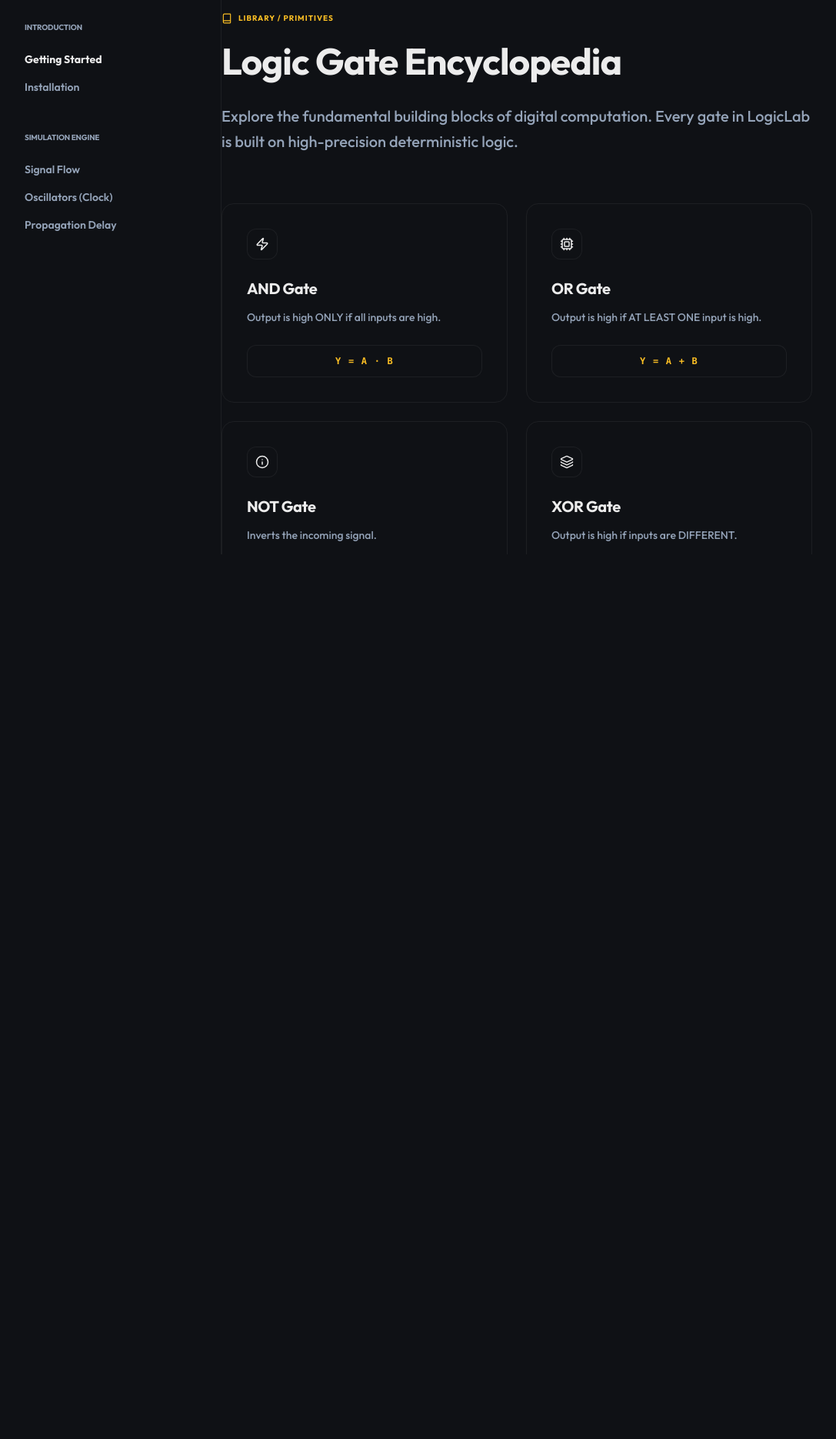
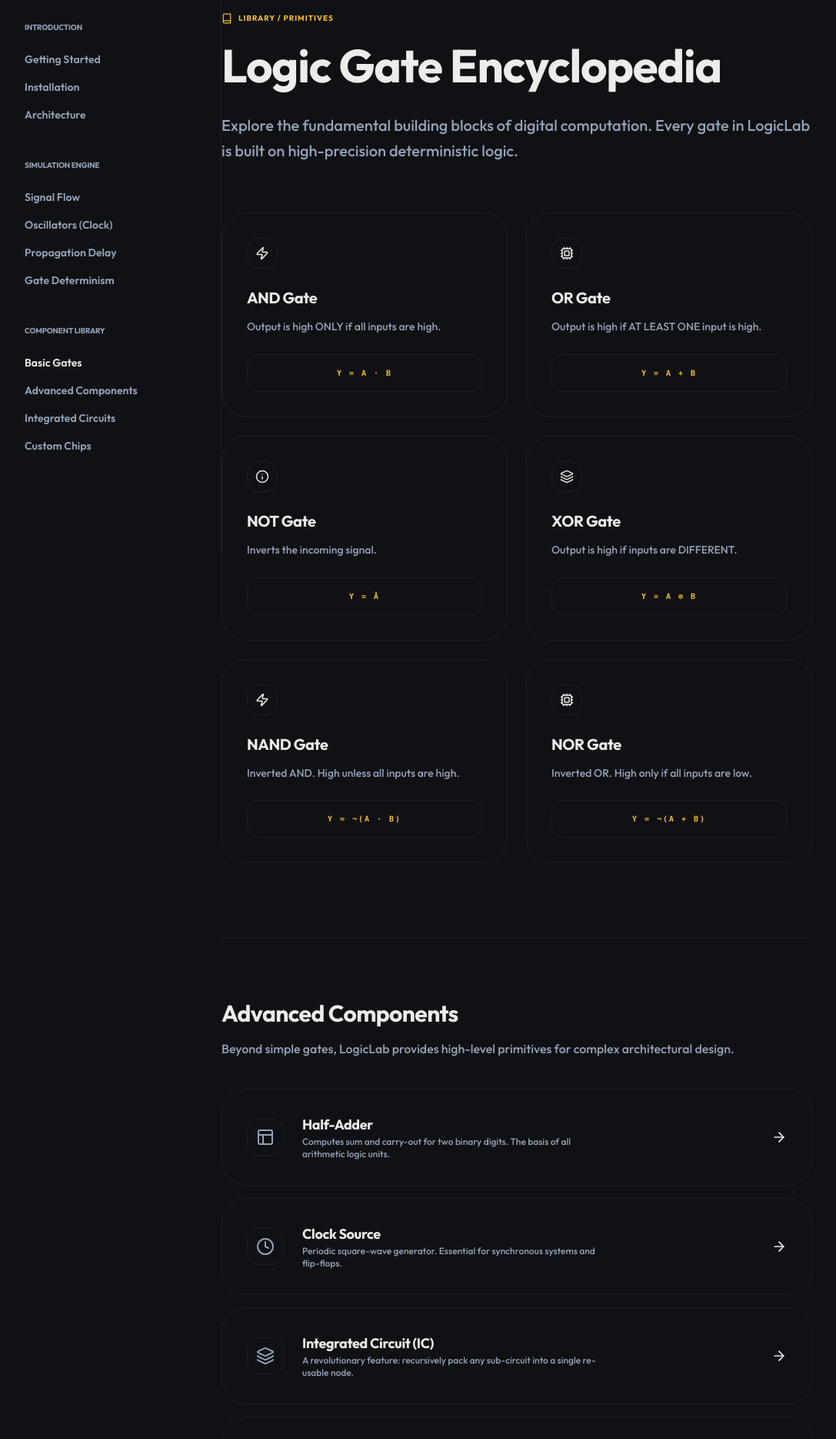
Before and after one commit to Arsh-Pathan/LogicLab, a React (Vite) app: page /docs in a window 1280 px wide. Shown: the part 80-1949 px from the top of the page at 77% size, without its empty margins (0-1087 px from the left). Before the commit the page ends 800 px from the top, so only its background shows below. Built offline with nearby package versions, Linux system fonts and the light colour scheme; no server answers.

Commit message:
feat: Implement core WorkspacePage with new UI store, tutorial overlay, and additional content pages.

```diff
--- /dev/null
+++ b/src/components/common/TutorialOverlay.tsx
@@ -0,0 +1,113 @@
+import { useState } from 'react';
+import { X, ArrowRight, MousePointer2, Box, Cpu, Save, Lightbulb } from 'lucide-react';
+import { useUIStore } from '../../store/uiStore';
+
+const STEPS = [
+  {
+    title: "Welcome to LogicLab",
+    desc: "I'm so glad you're here! LogicLab is a powerful playground where you can design digital circuits, build custom chips, and learn how computers actually think under the hood.",
+    icon: <Cpu className="text-accent" size={32} />,
+  },
+  {
+    title: "The Canvas",
+    desc: "This is where the magic happens. You can click and drag logic gates from the library on the left. Connect the small circles (pins) to create signal paths.",
+    icon: <MousePointer2 className="text-blue-500" size={32} />,
+  },
+  {
+    title: "Integrated Circuits (ICs)",
+    desc: "Built something cool? Select your gates and click 'Build IC' to package them into a single, custom block. It's like creating your own LEGO pieces!",
+    icon: <Box className="text-emerald-500" size={32} />,
+  },
+  {
+    title: "Saving Your Work",
+    desc: "Don't lose your hard work. Sign in to save your designs to my cloud. You can access your logic labs from any device, anywhere.",
+    icon: <Save className="text-amber-500" size={32} />,
+  },
+  {
+    title: "You're all set!",
+    desc: "Explore the community tab to see what others have built, or dive into the 'Learn' track to master some serious computer science concepts.",
+    icon: <Lightbulb className="text-yellow-400" size={32} />,
+  }
+];
+
+export default function TutorialOverlay() {
+  const [currentStep, setCurrentStep] = useState(0);
+  const showTutorial = useUIStore((s) => s.showTutorial);
+  const setShowTutorial = useUIStore((s) => s.setShowTutorial);
+
+  if (!showTutorial) return null;
+
+  const step = STEPS[currentStep];
+  const isLast = currentStep === STEPS.length - 1;
+
+  const handleNext = () => {
+    if (isLast) {
+      handleClose();
+    } else {
+      setCurrentStep(s => s + 1);
+    }
+  };
+
+  const handleClose = () => {
+    setShowTutorial(false);
+    localStorage.setItem('logiclab_tutorial_completed', 'true');
+  };
+
+  return (
+    <div className="fixed inset-0 z-[100] flex items-center justify-center p-6 bg-app/80 backdrop-blur-xl transition-all duration-500 animate-in fade-in">
+      <div className="bg-sidebar border border-border-strong rounded-[2.5rem] shadow-2xl max-w-lg w-full overflow-hidden flex flex-col">
+        {/* Header */}
+        <div className="p-8 pb-0 flex justify-end">
+          <button
+            onClick={handleClose}
+            className="p-2 rounded-xl hover:bg-main/5 text-dim hover:text-main transition-all"
+          >
+            <X size={20} />
+          </button>
+        </div>
+
+        {/* Content */}
+        <div className="p-8 pt-4 text-center">
+            <div className="w-16 h-16 bg-app rounded-2xl flex items-center justify-center mx-auto mb-8 border border-border-main shadow-sm">
+                {step.icon}
+            </div>
+
+            <h2 className="text-3xl font-bold tracking-tight mb-4">{step.title}</h2>
+            <p className="text-dim font-medium leading-relaxed mb-10">
+                {step.desc}
+            </p>
+
+            {/* Pagination dots */}
+            <div className="flex justify-center gap-1.5 mb-10">
+                {STEPS.map((_, i) => (
+                    <div
+                        key={i}
+                        className={`h-1.5 rounded-full transition-all duration-300 ${i === currentStep ? 'w-8 bg-accent' : 'w-1.5 bg-border-strong'}`}
+                    />
+                ))}
+            </div>
+
+            {/* Actions */}
+            <div className="flex flex-col gap-3">
+                <button
+                    onClick={handleNext}
+                    className="w-full h-14 bg-main text-app rounded-2xl font-bold flex items-center justify-center gap-3 hover:opacity-90 transition-all active:scale-[0.98]"
+                >
+                    {isLast ? "Let's Go!" : "Next Step"}
+                    {!isLast && <ArrowRight size={18} />}
+                </button>
+
+                {!isLast && (
+                    <button
+                        onClick={handleClose}
+                        className="text-xs font-bold text-dim hover:text-main py-2 transition-colors uppercase tracking-widest"
+                    >
+                        Skip Tutorial
+                    </button>
+                )}
+            </div>
+        </div>
+      </div>
+    </div>
+  );
+}
--- a/src/index.css
+++ b/src/index.css
@@ -63,13 +63,12 @@
 
 html, body, #root {
   width: 100%;
-  height: 100%;
+  min-height: 100%;
   margin: 0;
   padding: 0;
   background-color: var(--bg-app);
   color: var(--text-main);
   font-family: var(--font-sans);
-  overflow: hidden;
 }
 
 /* Sophisticated Typography */
--- a/src/pages/DocsPage.tsx
+++ b/src/pages/DocsPage.tsx
@@ -11,11 +11,26 @@
   { name: 'NOR Gate', icon: <Cpu size={18} />, desc: 'Inverted OR. High only if all inputs are low.', logic: 'Y = ¬(A + B)' },
 ];
 
+const CATEGORIES = [
+  {
+    title: 'Introduction',
+    items: ['Getting Started', 'Installation', 'Architecture']
+  },
+  {
+    title: 'Simulation Engine',
+    items: ['Signal Flow', 'Oscillators (Clock)', 'Propagation Delay', 'Gate Determinism']
+  },
+  {
+    title: 'Component Library',
+    items: ['Basic Gates', 'Advanced Components', 'Integrated Circuits', 'Custom Chips']
+  }
+];
+
 export default function DocsPage() {
   const navigate = useNavigate();
 
   return (
-    <div className="min-h-screen bg-app text-main">
+    <div className="min-h-screen bg-app text-main pb-32">
       {/* Side Navigation */}
       <div className="fixed top-0 left-0 bottom-0 w-72 bg-sidebar border-r border-border-main p-8 overflow-y-auto hidden lg:block">
         <div className="flex items-center gap-3 mb-12 cursor-pointer" onClick={() => navigate('/home')}>
@@ -24,21 +39,18 @@
         </div>
 
         <nav className="space-y-12">
-          <div>
-            <h4 className="text-[10px] font-black uppercase tracking-[0.2em] text-dim mb-6">Introduction</h4>
-            <div className="space-y-4">
-               <button className="flex items-center gap-3 text-sm font-bold text-main">Getting Started</button>
-               <button className="flex items-center gap-3 text-sm font-semibold text-dim hover:text-main">Installation</button>
+          {CATEGORIES.map((cat, i) => (
+            <div key={i}>
+              <h4 className="text-[10px] font-black uppercase tracking-[0.2em] text-dim mb-6">{cat.title}</h4>
+              <div className="space-y-4">
+                 {cat.items.map((item, j) => (
+                    <button key={j} className={`flex items-center gap-3 text-sm font-semibold transition-colors ${i === 2 && j === 0 ? 'text-main font-bold' : 'text-dim hover:text-main'}`}>
+                        {item}
+                    </button>
+                 ))}
+              </div>
             </div>
-          </div>
-          <div>
-            <h4 className="text-[10px] font-black uppercase tracking-[0.2em] text-dim mb-6">Simulation Engine</h4>
-            <div className="space-y-4">
-               <button className="flex items-center gap-3 text-sm font-semibold text-dim hover:text-main">Signal Flow</button>
-               <button className="flex items-center gap-3 text-sm font-semibold text-dim hover:text-main">Oscillators (Clock)</button>
-               <button className="flex items-center gap-3 text-sm font-semibold text-dim hover:text-main">Propagation Delay</button>
-            </div>
-          </div>
+          ))}
         </nav>
       </div>
 
@@ -49,20 +61,20 @@
             <Book size={14} /> Library / Primitives
           </div>
 
-          <h1 className="text-5xl font-bold tracking-tight mb-8">Logic Gate Encyclopedia</h1>
+          <h1 className="text-5xl md:text-6xl font-black tracking-tight mb-8">Logic Gate Encyclopedia</h1>
           <p className="text-xl text-dim font-medium leading-relaxed mb-16">
             Explore the fundamental building blocks of digital computation. Every gate in LogicLab is built on high-precision deterministic logic.
           </p>
 
           <div className="grid grid-cols-1 md:grid-cols-2 gap-6 mb-24">
             {GATES.map((gate, i) => (
-              <div key={i} className="p-8 rounded-2xl bg-sidebar border border-border-main hover:border-accent transition-all group">
-                <div className="w-10 h-10 rounded-xl bg-app border border-border-main flex items-center justify-center mb-6 group-hover:bg-accent group-hover:text-app transition-all">
+              <div key={i} className="p-8 rounded-[2rem] bg-sidebar border border-border-main hover:border-accent transition-all group">
+                <div className="w-10 h-10 rounded-2xl bg-app border border-border-main flex items-center justify-center mb-6 group-hover:bg-accent group-hover:text-app transition-all">
                   {gate.icon}
                 </div>
                 <h3 className="text-xl font-bold mb-3">{gate.name}</h3>
                 <p className="text-sm text-dim font-medium leading-relaxed mb-6">{gate.desc}</p>
-                <div className="p-3 bg-app rounded-xl border border-border-main text-xs font-mono font-bold text-accent text-center tracking-widest">
+                <div className="p-4 bg-app rounded-2xl border border-border-main text-[10px] font-mono font-bold text-accent text-center tracking-[0.2em]">
                   {gate.logic}
                 </div>
               </div>
@@ -70,25 +82,44 @@
           </div>
 
           <div className="pt-20 border-t border-border-main">
-            <h2 className="text-3xl font-bold mb-6">Advanced Components</h2>
+            <h2 className="text-3xl font-bold mb-4">Advanced Components</h2>
+            <p className="text-dim mb-10 font-medium">Beyond simple gates, LogicLab provides high-level primitives for complex architectural design.</p>
+
             <div className="grid grid-cols-1 gap-4">
               {[
-                { name: 'Half-Adder', icon: <Layout />, desc: 'Computes sum and carry-out for two binary digits.' },
-                { name: 'Clock Source', icon: <Clock />, desc: 'Periodic square-wave generator for sequential logic.' },
-                { name: 'Integrated Circuit (IC)', icon: <Layers />, desc: 'Custom abstraction of complex sub-grids into a single gate.' },
+                { name: 'Half-Adder', icon: <Layout />, desc: 'Computes sum and carry-out for two binary digits. The basis of all arithmetic logic units.' },
+                { name: 'Clock Source', icon: <Clock />, desc: 'Periodic square-wave generator. Essential for synchronous systems and flip-flops.' },
+                { name: 'Integrated Circuit (IC)', icon: <Layers />, desc: 'A revolutionary feature: recursively pack any sub-circuit into a single re-usable node.' },
+                { name: 'Multiplexer (MUX)', icon: <Cpu />, desc: 'Selects one of many input signals and forwards it to a single output line.' },
+                { name: 'Flip-Flop (D-Type)', icon: <Zap />, desc: 'A fundamental storage element that captures the value of the D-input at a definite portion of the clock cycle.' },
               ].map((c, i) => (
-                <div key={i} className="flex items-center justify-between p-6 rounded-2xl border border-border-main bg-sidebar hover:bg-app transition-colors cursor-pointer group">
+                <div key={i} className="flex items-center justify-between p-8 rounded-[2rem] border border-border-main bg-sidebar hover:bg-app transition-all cursor-pointer group hover:shadow-xl hover:shadow-black/5">
                   <div className="flex items-center gap-6">
-                    <div className="text-dim group-hover:text-accent">{c.icon}</div>
+                    <div className="w-12 h-12 rounded-2xl bg-app flex items-center justify-center text-dim group-hover:text-accent transition-colors border border-border-main">
+                        {c.icon}
+                    </div>
                     <div>
-                      <h4 className="font-bold text-main">{c.name}</h4>
-                      <p className="text-xs text-dim font-medium">{c.desc}</p>
+                      <h4 className="text-lg font-bold text-main">{c.name}</h4>
+                      <p className="text-xs text-dim font-medium max-w-sm">{c.desc}</p>
                     </div>
                   </div>
-                  <ArrowRight size={16} className="text-border-main group-hover:text-accent translate-x-0 group-hover:translate-x-1 transition-all" />
+                  <ArrowRight size={20} className="text-border-strong group-hover:text-accent translate-x-0 group-hover:translate-x-1 transition-all" />
                 </div>
               ))}
             </div>
+          </div>
+
+          <div className="mt-32 p-12 rounded-[3rem] bg-accent/5 border border-accent/10 relative overflow-hidden">
+                <div className="relative z-10">
+                    <h2 className="text-3xl font-bold mb-4">Mathematical Foundations</h2>
+                    <p className="text-dim font-medium leading-relaxed mb-8 max-w-lg">
+                        Our engine uses a discrete event-based simulation model. This ensures that every signal propagation is deterministic and free from race conditions.
+                    </p>
+                    <button className="flex items-center gap-2 text-accent font-bold text-sm hover:gap-4 transition-all">
+                        Read the technical whitepaper <ArrowRight size={16} />
+                    </button>
+                </div>
+                <div className="absolute top-0 right-0 w-64 h-64 bg-accent opacity-[0.03] blur-3xl -translate-y-1/2 translate-x-1/2" />
           </div>
         </div>
       </main>
--- a/src/pages/LearnPage.tsx
+++ b/src/pages/LearnPage.tsx
@@ -5,23 +5,37 @@
   {
     title: 'Basics of Boolean Logic',
     duration: '10 mins',
-    desc: 'Learn about A, B, and the mathematical beauty of True and False.',
-    lessons: ['The Binary Concept', 'Meet the Gates', 'Truth Tables 101'],
+    desc: 'Learn about A, B, and the mathematical beauty of True and False. We cover everything from the switch to the gate.',
+    lessons: ['The Binary Concept', 'Meet the Gates', 'Truth Tables 101', 'Sum of Products'],
     status: 'available',
   },
   {
     title: 'Sequential Logic',
     duration: '25 mins',
-    desc: 'Understanding time, clocks, and memory elements like Flip-Flops.',
-    lessons: ['Tick Tock: The Oscillator', 'State Management', 'Building a 1-bit memory'],
+    desc: 'Understanding time, clocks, and memory elements like Flip-Flops. The key to building systems that "remember".',
+    lessons: ['Tick Tock: The Oscillator', 'State Management', 'Building a 1-bit memory', 'Registers & Latches'],
+    status: 'available',
+  },
+  {
+    title: 'Arithmetic Logic Units',
+    duration: '35 mins',
+    desc: 'How computers actually do math. Building adders, subtractors, and comparators from basic gates.',
+    lessons: ['The Half Adder', 'Full Adders', 'Carry Lookahead', 'The 4-bit ALU'],
     status: 'locked',
   },
   {
     title: 'Architecting ICs',
     duration: '45 mins',
-    desc: 'Strategies for complex modular design and component packaging.',
-    lessons: ['Abstraction Patterns', 'Interface Design', 'Testing Sub-grids'],
+    desc: 'Strategies for complex modular design and component packaging. Learn the art of high-level abstraction.',
+    lessons: ['Abstraction Patterns', 'Interface Design', 'Testing Sub-grids', 'The LogicLab IC Flow'],
     status: 'locked',
+  },
+  {
+      title: 'Computer Architecture',
+      duration: '1 hour',
+      desc: 'The final frontier. Combining memory, ALUs, and control logic into a functioning 8-bit CPU.',
+      lessons: ['Instruction Sets', 'The Control Unit', 'Program Counters', 'The von Neumann Model'],
+      status: 'locked',
   }
 ];
 
```
Also changed, not shown: src/pages/WorkspacePage.tsx (+13 -0 lines), src/store/uiStore.ts (+8 -0 lines), 1 other file (tests, documents, lock files or other folders).
